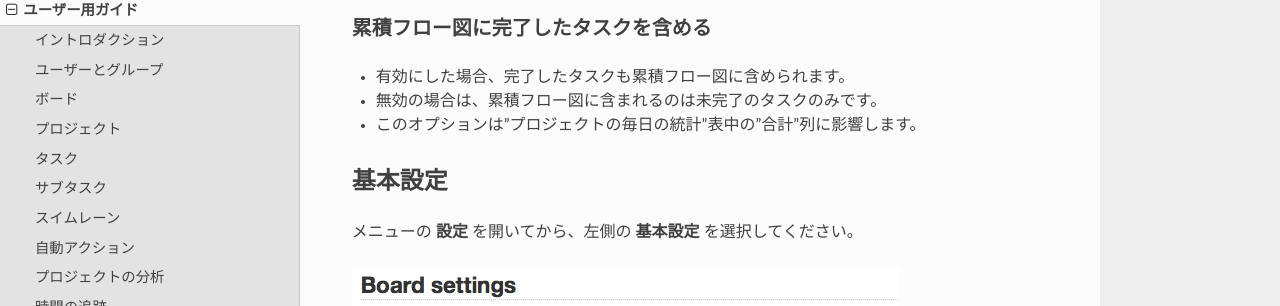
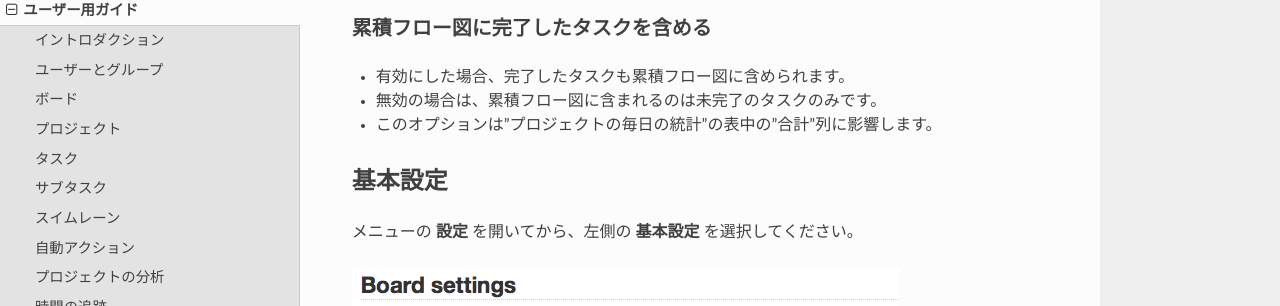
Before and after one commit to sambar-fgfs/Kanboard-documentation-ja, a Sphinx documentation site: the page built from source/user_guide/settings.rst, in a window 1280 px wide and 900 px high, scrolled down 3526 px. Shown: the part 143-449 px from the top of the window. Built offline with Sphinx 7.4.7 and the Read the Docs theme 2.0.0, drawn with Linux system fonts in a browser that asks for light colours.

Commit message:
fix syntax
fix syntax in user_guide\settings.rst, user_guide\swimlanes.rst

```diff
--- a/source/user_guide/settings.rst
+++ b/source/user_guide/settings.rst
@@ -117,7 +117,7 @@
 
 -  有効にした場合、完了したタスクも累積フロー図に含められます。
 -  無効の場合は、累積フロー図に含まれるのは未完了のタスクのみです。
--  このオプションは"プロジェクトの毎日の統計"表中の"合計"列に影響します。
+-  このオプションは"プロジェクトの毎日の統計"の表中の"合計"列に影響します。
 
 基本設定
 --------------
@@ -195,8 +195,8 @@
 リンクの設定
 -------------
 
-タスクの関連性はアプリケーション設定から変更できます (**設定
-> リンクラベル**)
+タスクの関連性はアプリケーション設定から変更できます ( **設定
+> リンクラベル** )
 
 .. figure:: /_static/link-labels.png
    :alt: リンクラベル
--- a/source/user_guide/swimlanes.rst
+++ b/source/user_guide/swimlanes.rst
@@ -28,4 +28,4 @@
 
 -  既定スイムレーンは常に最上部に表示されますが、隠すこともできます。
 -  使用していないスイムレーンはボードに表示されません。
--  **スイムレーンの削除でそこに置かれたタスクの削除は出来ず**、これらのタスクは規定のスイムレーンに移動されます。
+-  **スイムレーンの削除でそこに置かれたタスクの削除は出来ず** 、これらのタスクは規定のスイムレーンに移動されます。
```
